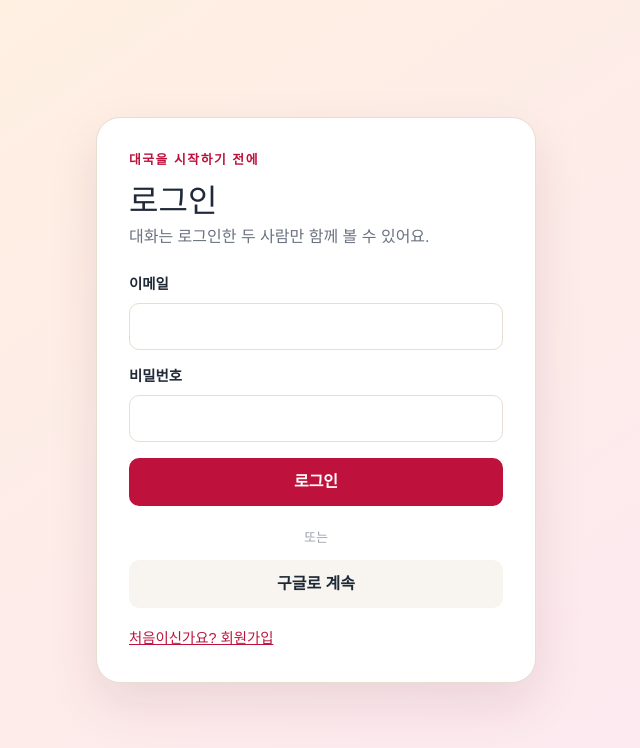
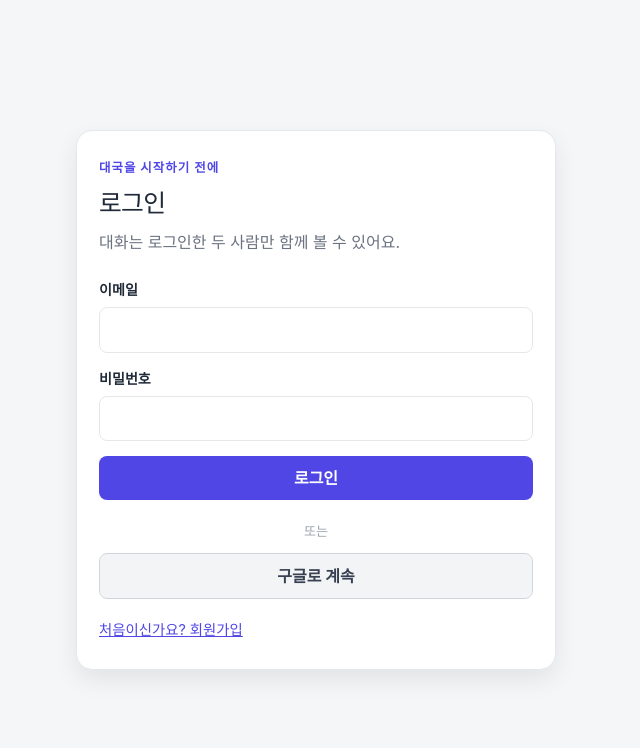
Before and after one commit to tail1887/hackathon-2person-project, a Next.js app in the folder web/: page /auth in a window 1280 px wide. Shown: the top 748 px of the page, without its empty margins (324-964 px from the left). Built offline with nearby package versions, Linux system fonts and the light colour scheme.

Commit message:
feat: apply mockup visual system to app

```diff
--- a/web/src/app/globals.css
+++ b/web/src/app/globals.css
@@ -1,23 +1,17 @@
 @import "tailwindcss";
 
-:root { --ink: #1f2937; --paper: #fffaf3; --accent: #be123c; --line: #e7ddd1; }
+:root { --bg-color: #f4f6f8; --card-bg: #fff; --primary: #4f46e5; --primary-hover: #4338ca; --secondary: #6b7280; --danger: #ef4444; --border: #e5e7eb; --text: #1f2937; --text-muted: #6b7280; }
 * { box-sizing: border-box; }
-body { margin: 0; background: var(--paper); color: var(--ink); font-family: Arial, sans-serif; }
-button, input { font: inherit; }
-button { cursor: pointer; }
-button:disabled { cursor: not-allowed; opacity: .55; }
-.auth-shell, .app-shell { min-height: 100vh; padding: 48px 20px; }
-.auth-shell { display: grid; place-items: center; background: linear-gradient(145deg, #fff1df, #fce7f3); }
-.auth-card { width: min(100%, 440px); padding: 32px; border: 1px solid var(--line); border-radius: 24px; background: white; box-shadow: 0 20px 50px #4a16251a; }
-.eyebrow { margin: 0 0 8px; color: var(--accent); font-size: .8rem; font-weight: 700; letter-spacing: .12em; text-transform: uppercase; }
-h1, h2, p { margin-top: 0; } h1 { font-size: 2rem; } h2 { font-size: 1.1rem; }
-.muted, .hint { color: #6b7280; line-height: 1.55; } .hint { font-size: .82rem; margin: -8px 0 0; }
-.form-stack { display: grid; gap: 16px; margin-top: 24px; } label { display: grid; gap: 7px; font-weight: 700; font-size: .9rem; }
-input { width: 100%; padding: 12px; border: 1px solid var(--line); border-radius: 10px; outline-color: var(--accent); }
-.primary-button, .social-buttons button, .button-row button { border: 0; border-radius: 10px; padding: 12px 14px; font-weight: 700; }
-.primary-button { background: var(--accent); color: white; } .social-buttons { display: grid; gap: 10px; }
-.social-buttons button, .button-row button { background: #f8f5f0; color: var(--ink); } .divider { margin: 22px 0 12px; color: #9ca3af; font-size: .82rem; text-align: center; }
-.text-button, .danger-button { margin-top: 20px; border: 0; background: transparent; color: var(--accent); font-size: .9rem; text-decoration: underline; }
-.danger-button { color: #b91c1c; }.form-message, .notice { padding: 12px; border-radius: 10px; background: #fff1f2; color: #9f1239; line-height: 1.5; }
-.app-shell { max-width: 880px; margin: auto; }.app-header { display: flex; align-items: center; justify-content: space-between; gap: 16px; }.profile-link { display: flex; align-items: center; gap: 9px; color: inherit; font-weight: 700; text-decoration: none; }
-.dashboard-grid { display: grid; gap: 16px; margin-top: 32px; }.dashboard-grid article { padding: 22px; border: 1px solid var(--line); border-radius: 18px; background: white; }.dashboard-grid article p { color: #6b7280; }.avatar-preview { display: grid; justify-items: center; gap: 12px; padding: 8px 0 18px; text-align: center; color: #6b7280; font-size: .88rem; }.button-row { display: flex; justify-content: flex-end; gap: 10px; }
+body { margin: 0; background: var(--bg-color); color: var(--text); font-family: -apple-system, BlinkMacSystemFont, "Segoe UI", Roboto, sans-serif; }
+button, input { font: inherit; } button { cursor: pointer; } button:disabled { cursor: not-allowed; opacity: .55; }
+.auth-shell, .app-shell { min-height: 100vh; padding: 20px; } .auth-shell { display: grid; place-items: center; } .app-shell { width: min(100%, 480px); margin: 0 auto; }
+.auth-card, .app-frame { width: min(100%, 480px); border: 1px solid var(--border); border-radius: 16px; background: var(--card-bg); box-shadow: 0 10px 25px rgba(0, 0, 0, .08); overflow: hidden; } .auth-card { padding: 28px 22px; } .app-frame { min-height: calc(100vh - 40px); }
+h1, h2, h3, p { margin-top: 0; } h1 { margin-bottom: 8px; font-size: 1.55rem; letter-spacing: -.03em; } h2 { margin-bottom: 6px; font-size: 1rem; }
+.eyebrow { margin: 0 0 8px; color: var(--primary); font-size: .78rem; font-weight: 700; letter-spacing: .08em; } .muted, .hint, .card-sub { color: var(--text-muted); line-height: 1.55; } .hint { margin: -7px 0 0; font-size: .82rem; }
+.form-stack { display: grid; gap: 15px; margin-top: 24px; } label { display: grid; gap: 7px; color: var(--text); font-size: .88rem; font-weight: 700; } input { width: 100%; padding: 11px 12px; border: 1px solid var(--border); border-radius: 8px; background: #fff; color: var(--text); outline: none; } input:focus { border-color: var(--primary); box-shadow: 0 0 0 3px #e0e7ff; }
+.primary-button, .secondary-button, .social-buttons button, .button-row button { min-height: 42px; border: 0; border-radius: 8px; padding: 10px 14px; font-weight: 700; transition: background .2s; } .primary-button { background: var(--primary); color: #fff; } .primary-button:hover:not(:disabled) { background: var(--primary-hover); } .secondary-button, .social-buttons button, .button-row button { border: 1px solid #d1d5db; background: #f3f4f6; color: #374151; } .social-buttons { display: grid; gap: 10px; } .divider { margin: 22px 0 12px; color: #9ca3af; font-size: .82rem; text-align: center; }
+.text-button, .danger-button { margin-top: 20px; border: 0; background: transparent; color: var(--primary); font-size: .9rem; text-decoration: underline; } .danger-button { color: #dc2626; } .form-message, .notice { padding: 12px; border-radius: 10px; background: #fff1f2; color: #9f1239; line-height: 1.5; }
+.app-header { display: flex; align-items: center; justify-content: space-between; gap: 12px; padding: 14px 18px; border-bottom: 1px solid var(--border); } .app-title { display: flex; align-items: center; gap: 6px; color: var(--primary); font-size: 1.05rem; font-weight: 700; text-decoration: none; } .app-title-mark { display: grid; width: 24px; height: 24px; place-items: center; border-radius: 7px; background: #e0e7ff; font-size: .88rem; } .user-badge { padding: 4px 9px; border-radius: 12px; background: #e0e7ff; color: var(--primary); font-size: .75rem; font-weight: 700; } .profile-link { display: flex; align-items: center; gap: 8px; color: inherit; font-size: .84rem; font-weight: 700; text-decoration: none; } .profile-link:hover { color: var(--primary); } .app-content { padding: 18px; } .page-intro { margin-bottom: 16px; } .page-intro h1 { margin-bottom: 4px; }
+.section-title { display: flex; align-items: center; justify-content: space-between; margin: 20px 0 10px; color: var(--text-muted); font-size: .94rem; font-weight: 700; } .dashboard-grid { display: grid; gap: 14px; } .card { padding: 14px; border: 1px solid var(--border); border-radius: 12px; background: #fff; box-shadow: 0 1px 3px rgba(0, 0, 0, .03); } .card p { margin-bottom: 0; } .empty-card { color: var(--text-muted); text-align: center; } .room-card { border-left: 4px solid var(--primary); } .room-card .primary-button { width: 100%; margin-top: 12px; } .tag { display: inline-block; padding: 3px 8px; border-radius: 10px; font-size: .72rem; font-weight: 700; } .tag-pending { background: #fef3c7; color: #b45309; } .tag-active { background: #dcfce7; color: #15803d; } .tag-closed { background: #f3f4f6; color: #6b7280; }
+.profile-page .auth-card { padding: 0; } .profile-page-header { display: flex; align-items: center; gap: 10px; padding: 14px 18px; border-bottom: 1px solid var(--border); } .icon-button { display: grid; width: 34px; height: 34px; place-items: center; border: 0; border-radius: 8px; background: transparent; color: var(--secondary); text-decoration: none; } .icon-button:hover { background: #f3f4f6; } .profile-content { padding: 22px; } .avatar-preview { display: grid; justify-items: center; gap: 12px; padding: 4px 0 18px; text-align: center; color: var(--text-muted); font-size: .88rem; } .button-row { display: flex; justify-content: flex-end; gap: 10px; }
+@media (max-width: 520px) { .auth-shell, .app-shell { padding: 0; } .auth-card, .app-frame { min-height: 100vh; border: 0; border-radius: 0; box-shadow: none; } .auth-card { display: grid; align-content: center; } }
--- a/web/src/features/dashboard/dashboard.tsx
+++ b/web/src/features/dashboard/dashboard.tsx
@@ -34,20 +34,25 @@ export function Dashboard() {
 
   return (
     <main className="app-shell">
+      <section className="app-frame">
         <header className="app-header">
-        <div><p className="eyebrow">오늘의 대국</p><h1>시작 화면</h1></div>
+          <div className="app-title"><span className="app-title-mark">⚖</span>AI 심판</div>
           <Link aria-label="내 프로필 열기" className="profile-link" href="/profile">
             <Avatar displayName={profile?.display_name ?? "?"} />
-          <span>{profile?.display_name ?? "내 프로필"}</span>
+            <span className="user-badge">{profile?.display_name ?? "내 프로필"}</span>
           </Link>
         </header>
+        <div className="app-content">
+          <div className="page-intro"><p className="eyebrow">오늘의 대국</p><h1>시작 화면</h1><p className="muted">두 사람의 대화를 차분히 시작해 볼까요?</p></div>
           {!supabase ? <p className="notice">Supabase 공개 연결값이 아직 설정되지 않았어요.</p> : error ? <p className="notice">{error}</p> : !profile ? <p className="notice">메인을 불러오는 중…</p> : (
             <section className="dashboard-grid">
-          <article><h2>진행 중인 미션</h2><p>진행 중인 미션이 없어요.</p></article>
-          <article><h2>진행 중인 대국</h2><p>진행 중인 대국이 없어요.</p><button className="primary-button" disabled type="button">대국 시작하기 · 페이즈 3에서 열려요</button></article>
-          <article><h2>지난 대국</h2><p>완료한 대국이 아직 없어요.</p></article>
+              <div><h2 className="section-title">진행 중인 미션</h2><article className="card empty-card"><p>진행 중인 미션이 없습니다.</p></article></div>
+              <div><h2 className="section-title">진행 중인 대국</h2><article className="card room-card"><span className="tag tag-pending">대국 준비</span><h3>새 대국을 시작할까요?</h3><p className="card-sub">상대와 연결되면 이곳에서 대국을 이어갈 수 있어요.</p><button className="primary-button" disabled type="button">대국 시작하기 · 페이즈 3에서 열려요</button></article></div>
+              <div><h2 className="section-title">지난 대국</h2><article className="card empty-card"><p>완료한 대국이 아직 없습니다.</p></article></div>
             </section>
           )}
+        </div>
+      </section>
     </main>
   );
 }
--- a/web/src/features/profile/profile-screen.tsx
+++ b/web/src/features/profile/profile-screen.tsx
@@ -47,9 +47,9 @@ export function ProfileScreen() {
 
   const loading = Boolean(supabase) && !savedName && !message;
   return (
-    <main className="auth-shell"><section className="auth-card" aria-labelledby="profile-title">
-      <p className="eyebrow">내 계정</p><h1 id="profile-title">내 프로필</h1>
-      {!supabase ? <p className="notice">Supabase 공개 연결값이 아직 설정되지 않았어요.</p> : loading ? <p className="notice">프로필을 불러오는 중…</p> : <>
+    <main className="auth-shell profile-page"><section className="auth-card" aria-labelledby="profile-title">
+      <header className="profile-page-header"><button aria-label="메인으로 돌아가기" className="icon-button" onClick={() => router.push("/")} type="button">←</button><div><p className="eyebrow">내 계정</p><h1 id="profile-title">내 프로필</h1></div></header>
+      <div className="profile-content">{!supabase ? <p className="notice">Supabase 공개 연결값이 아직 설정되지 않았어요.</p> : loading ? <p className="notice">프로필을 불러오는 중…</p> : <>
           <div className="avatar-preview"><Avatar displayName={displayName || savedName} size="lg" /><p>사진 업로드 없이 표시 이름으로 만든 기본 아바타예요.</p></div>
           <form className="form-stack" onSubmit={save}>
             <label>표시 이름<input maxLength={30} onChange={(event) => setDisplayName(event.target.value)} required value={displayName} /></label>
@@ -58,7 +58,7 @@ export function ProfileScreen() {
             <div className="button-row"><button onClick={() => { setDisplayName(savedName); router.push("/"); }} type="button">취소</button><button className="primary-button" disabled={isSaving} type="submit">{isSaving ? "저장 중…" : "저장"}</button></div>
           </form>
           <button className="danger-button" onClick={signOut} type="button">로그아웃</button>
-      </>}
+        </>}</div>
     </section></main>
   );
 }
```
Lines whose indentation alone changed are shown as unchanged.
